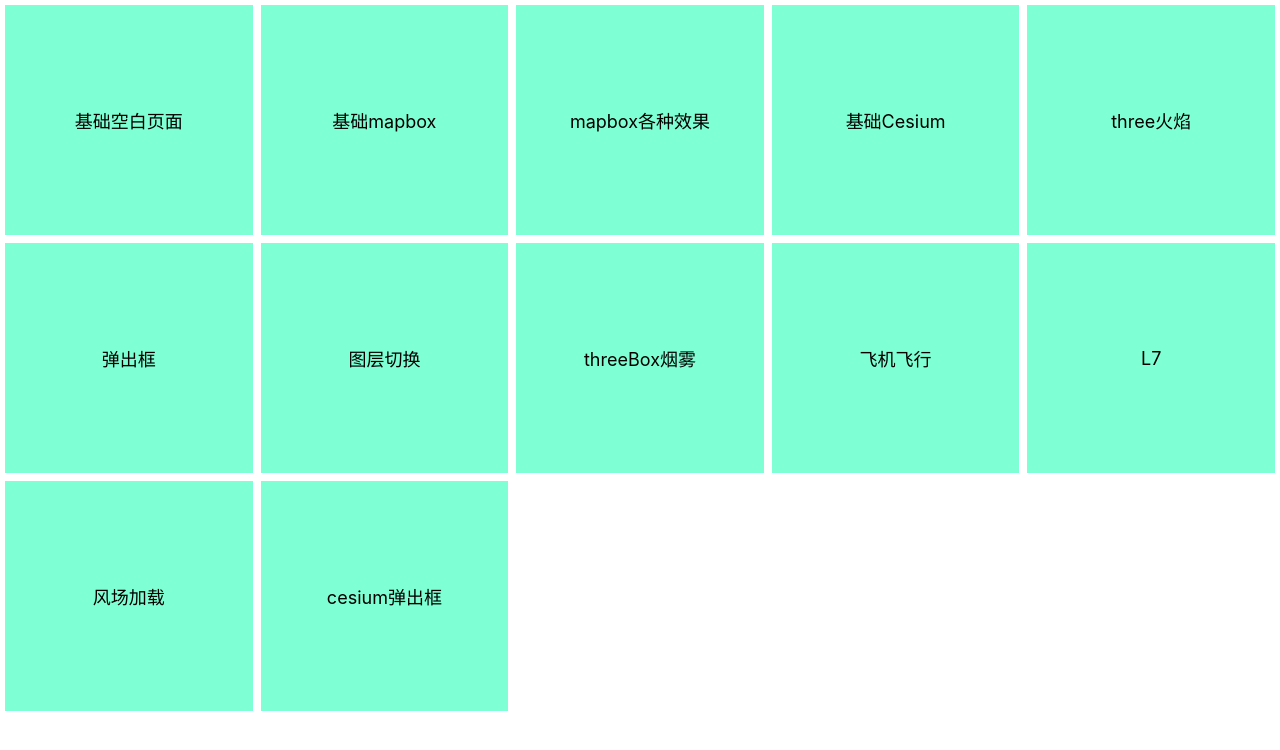
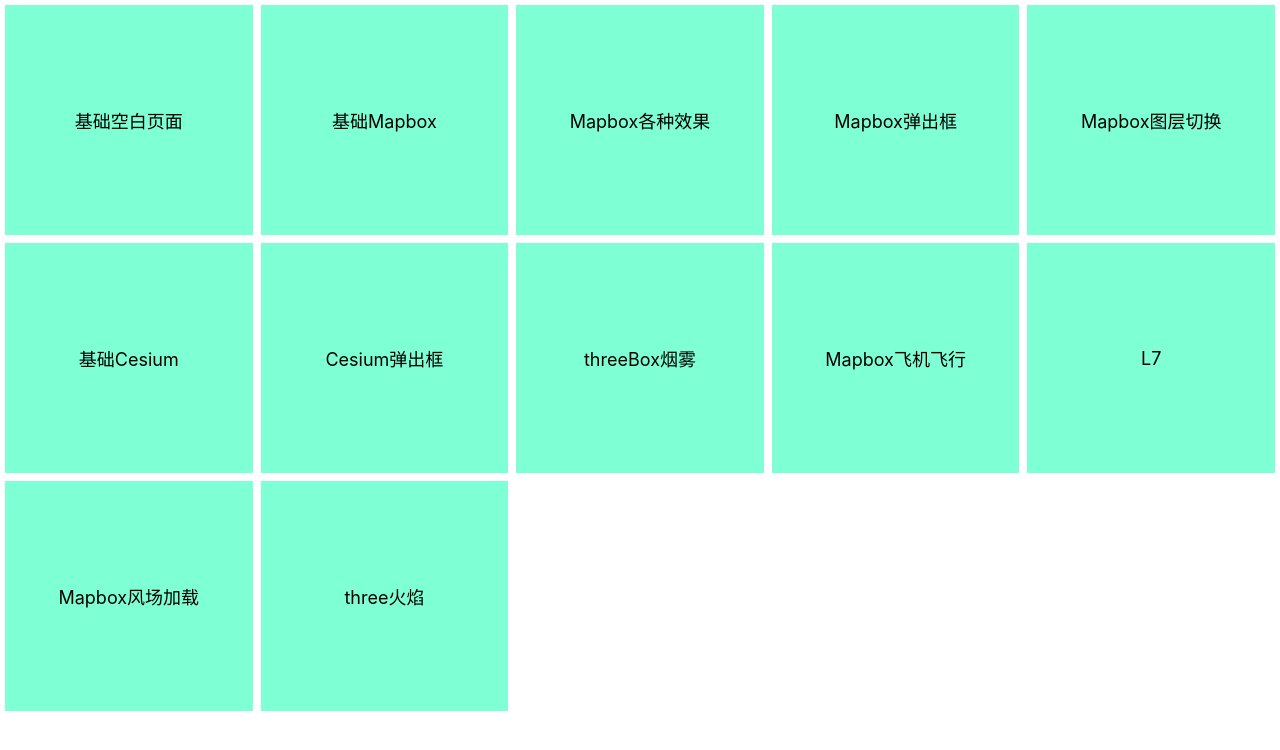
Before and after one commit to AuroraHan/mapbox3-vue3, a Vue app: page /#/ in a window 1280 px wide. Shown: the top 750 px of the page. Built offline with nearby package versions, Linux system fonts and the light colour scheme.

Commit message:
修改主页排序

```diff
--- a/src/views/baseBox/index.vue
+++ b/src/views/baseBox/index.vue
@@ -16,36 +16,35 @@
         path: 'basePage'
     },
     {
-        name: '基础mapbox',
+        name: '基础Mapbox',
         path: 'mapBoxBase'
     },
     {
-        name: 'mapbox各种效果',
+        name: 'Mapbox各种效果',
         path: 'mapboxLayer'
+    },
+    {
+        name: 'Mapbox弹出框',
+        path: 'popup'
+    },
+    {
+        name: 'Mapbox图层切换',
+        path: 'mapboxVector'
     },
     {
         name: '基础Cesium',
         path: 'baseCesium'
     },
     {
-        name: 'three火焰',
-        path: 'baseThree'
-    },
-    {
-        name: '弹出框',
-        path: 'popup'
-    },
-    {
-        name: '图层切换',
-        path: 'mapboxVector'
+        name: 'Cesium弹出框',
+        path: 'cesiumPopup'
     },
     {
         name: 'threeBox烟雾',
         path: 'baseThreeBox'
     },
-
     {
-        name: '飞机飞行',
+        name: 'Mapbox飞机飞行',
         path: 'mapBoxAircraft'
     },
     {
@@ -53,13 +52,14 @@
         path: 'mapboxL7'
     },
     {
-        name: '风场加载',
+        name: 'Mapbox风场加载',
         path: 'mapboxWind'
     },
     {
-        name: 'cesium弹出框',
-        path: 'cesiumPopup'
+        name: 'three火焰',
+        path: 'baseThree'
     },
+
 ])
 
 
```
